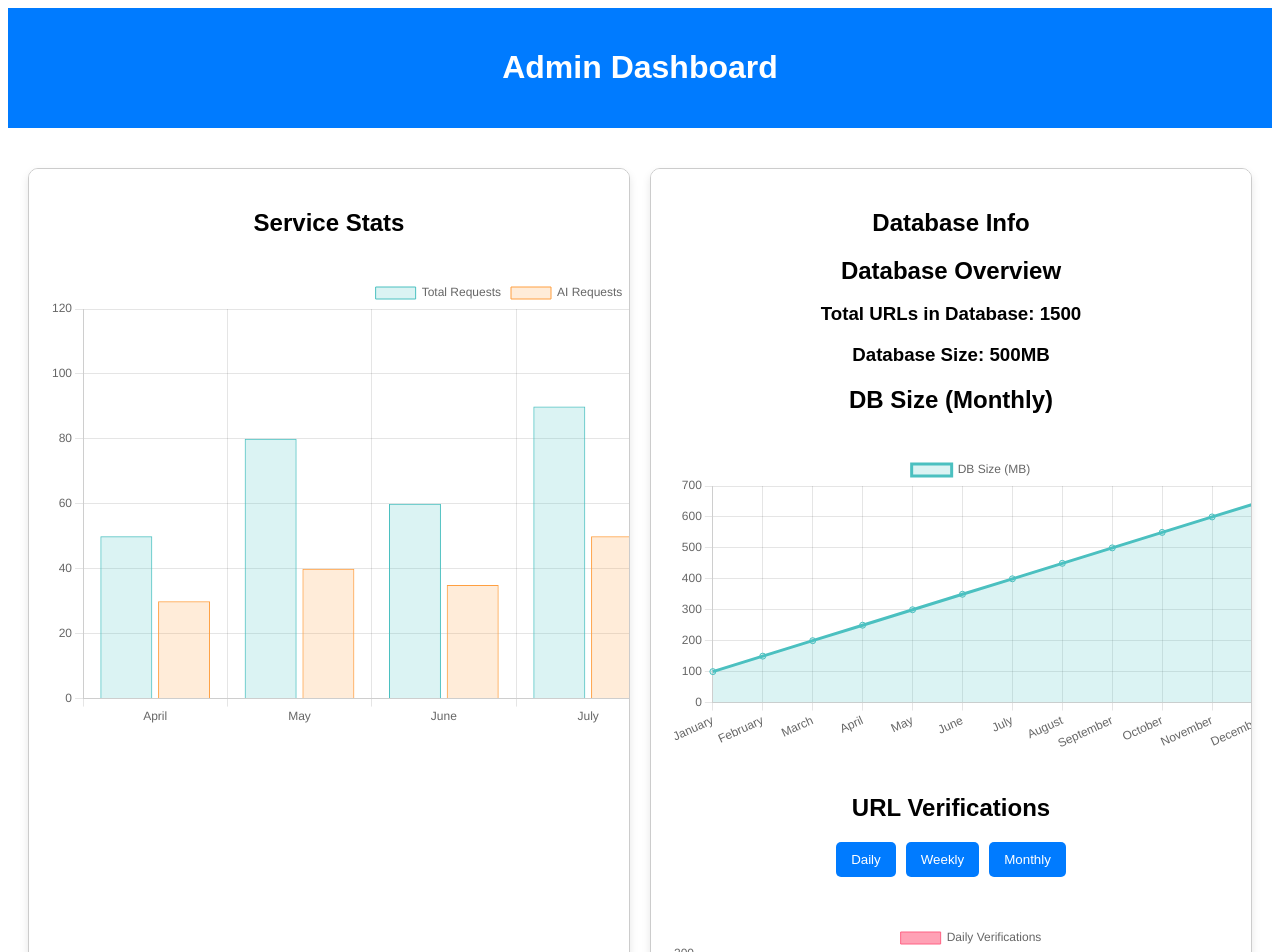
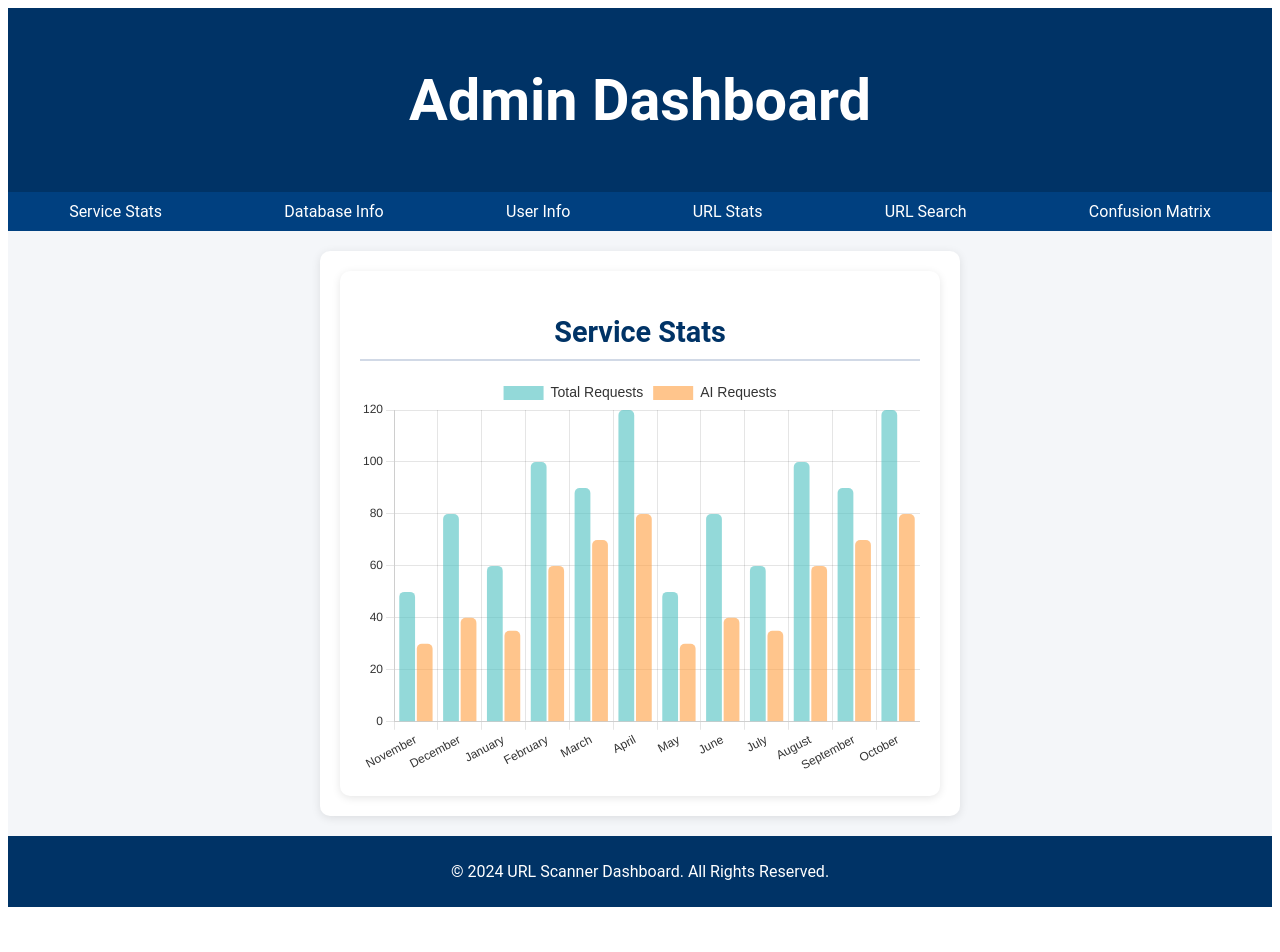
Before and after one commit to racheliee/kisia-project, a Vue app in the folder dashboard/: page / in a window 1280 px wide. Shown: the top 952 px of the page. After the commit the page ends 915 px from the top, so only its background shows below. Built offline with nearby package versions, Linux system fonts and the light colour scheme; no server answers.

Commit message:
feat(fe): updated service chart and app.vue

```diff
--- a/dashboard/src/App.vue
+++ b/dashboard/src/App.vue
@@ -4,44 +4,52 @@
       <h1>Admin Dashboard</h1>
     </header>
 
+    <nav class="nav-bar">
+      <ul>
+        <li><a href="#" @click.prevent="showSection('serviceStats')">Service Stats</a></li>
+        <li><a href="#" @click.prevent="showSection('dbOverview')">Database Info</a></li>
+        <li><a href="#" @click.prevent="showSection('userInfo')">User Info</a></li>
+        <li><a href="#" @click.prevent="showSection('urlStats')">URL Stats</a></li>
+        <li><a href="#" @click.prevent="showSection('urlSearch')">URL Search</a></li>
+        <li><a href="#" @click.prevent="showSection('confusionMatrix')">Confusion Matrix</a></li>
+      </ul>
+    </nav>
+
     <div class="dashboard-container">
-      <!-- 서비스 관련 차트 -->
-      <section class="dashboard-box">
-        <h2>Service Stats</h2>
+      <!-- Service Stats -->
+      <section v-if="currentSection === 'serviceStats'" class="dashboard-box">
         <ServiceCharts />
       </section>
 
-
-      <!-- 데이터베이스 정보  -->
-      <section class="dashboard-box">
+      <!-- Database Info -->
+      <section v-if="currentSection === 'dbOverview'" class="dashboard-box">
         <h2>Database Info</h2>
         <DbOverview />
       </section>
 
-      <!-- 사용자 정보 -->
-      <section class="dashboard-box">
+      <!-- User Information -->
+      <section v-if="currentSection === 'userInfo'" class="dashboard-box">
         <h2>User Information</h2>
         <UserInformation />
       </section>
 
-      <!-- URL 통계 (Top 5 및 False Reports) -->
-      <section class="dashboard-box">
+      <!-- URL Statistics -->
+      <section v-if="currentSection === 'urlStats'" class="dashboard-box">
         <h2>URL Statistics</h2>
         <Top5Reports />
       </section>
 
-      <!-- URL 검색 -->
-      <section class="dashboard-box">
+      <!-- URL Search -->
+      <section v-if="currentSection === 'urlSearch'" class="dashboard-box">
         <h2>URL Search</h2>
         <URLSearch />
       </section>
 
-      <section class="dashboard-box">
-        <h2>ConfusionMatrix</h2>
+      <!-- Confusion Matrix -->
+      <section v-if="currentSection === 'confusionMatrix'" class="dashboard-box">
+        <h2>Confusion Matrix</h2>
         <ConfusionMatrix />
       </section>
-
-
     </div>
 
     <footer>
@@ -52,83 +60,121 @@
 
 <script>
 import ServiceCharts from './components/ServiceCharts.vue';
-import URLSearch from './components/URLSearch.vue';
-import Top5Reports from './components/Top5Reports.vue';
 import DbOverview from './components/DbOverview.vue';
 import UserInformation from './components/UserInformation.vue';
+import Top5Reports from './components/Top5Reports.vue';
+import URLSearch from './components/URLSearch.vue';
 import ConfusionMatrix from './components/ConfusionMatrix.vue';
 
 export default {
+  data() {
+    return {
+      currentSection: 'serviceStats', // Default section
+    };
+  },
   components: {
     ServiceCharts,
-    URLSearch,
-    Top5Reports,
     DbOverview,
     UserInformation,
-    ConfusionMatrix
+    Top5Reports,
+    URLSearch,
+    ConfusionMatrix,
+  },
+  methods: {
+    showSection(section) {
+      this.currentSection = section;
+    },
   },
 };
 </script>
 
 <style>
+/* General Layout */
 #app {
   text-align: center;
-  font-family: Arial, sans-serif;
+  font-family: 'Roboto', sans-serif;
   display: flex;
   flex-direction: column;
   min-height: 100vh;
+  background-color: #f4f6f9;
 }
 
+/* Header Styling */
 header {
-  background-color: #007bff;
+  background-color: #003366;
   color: white;
   padding: 20px;
   text-align: center;
   flex-shrink: 0;
+  font-size: 1.8em;
+  font-weight: bold;
 }
 
-footer {
-  background-color: #f1f1f1;
-  padding: 10px;
-  text-align: center;
-  margin-top: auto;
-  flex-shrink: 0;
+/* Nav Bar Styling */
+.nav-bar {
+  background-color: #004080;
+  padding: 10px 0;
 }
 
+.nav-bar ul {
+  list-style-type: none;
+  padding: 0;
+  margin: 0;
+  display: flex;
+  justify-content: space-around;
+}
+
+.nav-bar a {
+  color: white;
+  text-decoration: none;
+  padding: 10px 20px;
+  transition: background-color 0.3s ease;
+}
+
+.nav-bar a:hover {
+  background-color: #0059b3;
+  border-radius: 5px;
+}
+
+/* Dashboard Layout */
 .dashboard-container {
   display: grid;
-  grid-template-columns: repeat(auto-fill, minmax(400px, 1fr)); /* 최소 400px 너비로 설정 */
+  grid-template-columns: repeat(auto-fit, minmax(300px, 1fr));
   gap: 20px;
-  justify-content: center;
-  margin-top: 20px;
   padding: 20px;
-  flex-grow: 1;
+  justify-items: center;
 }
 
 .dashboard-box {
-  border: 1px solid #ccc;
+  background-color: white;
+  padding: 20px;
   border-radius: 10px;
-  padding: 20px;
-  background-color: white;
-  box-shadow: 0 4px 8px rgba(0, 0, 0, 0.1);
-  height: 100%; /* 박스 높이를 통일 */
-  overflow-y: auto; /* 내부 내용이 길면 스크롤 */
+  box-shadow: 0 2px 10px rgba(0, 0, 0, 0.1);
+  width: 100%;
+  max-width: 600px;
 }
 
 h2 {
   font-size: 1.5em;
   margin-bottom: 15px;
+  color: #003366;
+  border-bottom: 2px solid #d1d9e6;
+  padding-bottom: 10px;
 }
 
-@media (max-width: 1200px) {
-  .dashboard-container {
-    grid-template-columns: 1fr 1fr; /* 2열 레이아웃 */
-  }
+/* Footer Styling */
+footer {
+  background-color: #003366;
+  color: white;
+  padding: 10px;
+  text-align: center;
+  margin-top: auto;
 }
 
+/* Responsive Design */
 @media (max-width: 800px) {
   .dashboard-container {
-    grid-template-columns: 1fr; /* 모바일에서는 1열 레이아웃 */
+    grid-template-columns: 1fr;
   }
 }
 </style>
--- a/dashboard/src/components/ServiceCharts.vue
+++ b/dashboard/src/components/ServiceCharts.vue
@@ -1,97 +1,135 @@
 <template>
-  <div>
-    <!-- <h2>Total and AI Request Counts (Last 6 Months)</h2> -->
-    <canvas id="requestChart"></canvas>
+  <div class="service-charts-container">
+    <h2 class="chart-title">Service Stats</h2>
+    <div class="chart-wrapper">
+      <canvas id="serviceChart"></canvas>
+    </div>
   </div>
 </template>
 
 <script>
-import axios from "axios";
-import Chart from "chart.js/auto";
+import { Chart } from 'chart.js/auto';
+import axios from 'axios';
 
 export default {
   data() {
     return {
-      totalRequests: [], // 총 검사 요청 데이터
-      aiRequests: [], // AI 검사 요청 데이터
-      months: ["April", "May", "June", "July", "August", "September"], // 최근 6개월의 월
-      error: false, // 오류 발생 여부
+      totalRequests: [],
+      aiRequests: [],
+      isLoading: false, // To handle loading state
+      chartInstance: null, // Chart.js instance
+      months: [], // Dynamically adjusted months
     };
   },
   mounted() {
-    this.fetchData();
+    this.initializeMonths(); // Initialize months before rendering chart
+    this.fetchData(); // Fetch monthly data for the current year
   },
   methods: {
-    // 데이터를 받아오는 함수
+    // Initialize months array based on the current month
+    initializeMonths() {
+      const currentMonth = new Date().getMonth(); // 0 = January, 11 = December
+      const monthLabels = ['January', 'February', 'March', 'April', 'May', 'June', 'July', 'August', 'September', 'October', 'November', 'December'];
+
+      // Rearrange the months so the current month is at the end
+      this.months = [...monthLabels.slice(currentMonth + 1), ...monthLabels.slice(0, currentMonth + 1)];
+    },
     async fetchData() {
+      this.isLoading = true;
+
       try {
-        // 첫 번째 API 호출: 총 요청 수 가져오기
-        const totalResponse = await axios.get("/admin/stats/total-requests?interval=month");
-        this.totalRequests = this.extractLastSixMonthsData(totalResponse.data.totalRequests);
+        // Fetch total requests for the year (monthly data)
+        const totalRequestsResponse = await axios.get('/admin/stats/total-requests?interval=month');
+        this.totalRequests = totalRequestsResponse.data.totalRequests;
 
-        // 두 번째 API 호출: AI 요청 수 가져오기
-        const aiResponse = await axios.get("/admin/stats/ai-requests?interval=month");
-        this.aiRequests = this.extractLastSixMonthsData(aiResponse.data.aiRequests);
+        // Fetch AI requests for the year (monthly data)
+        const aiRequestsResponse = await axios.get('/admin/stats/ai-requests?interval=month');
+        this.aiRequests = aiRequestsResponse.data.aiRequests;
 
-        // 차트를 렌더링
+        // Render the chart with the new data
         this.renderChart();
       } catch (error) {
-        console.error("Error fetching data, using temporary data", error);
-        this.error = true;
-
-        // 오류 시 임시 데이터를 사용
-        const tempData = this.getTemporaryData();
-        this.months = tempData.months;
-        this.totalRequests = tempData.totalRequests;
-        this.aiRequests = tempData.aiRequests;
-
-        // 차트를 렌더링
+        console.error('Error fetching data, using sample data', error);
+        this.useSampleData();
         this.renderChart();
       }
+
+      this.isLoading = false;
     },
-    // 최근 6개월 데이터를 추출하는 함수
-    extractLastSixMonthsData(data) {
-      // API에서 받은 데이터는 총 합계일 수 있으므로, 최근 6개월 데이터를 추출
-      return data.slice(Math.max(data.length - 6, 0));
+    useSampleData() {
+      // Sample data when API calls fail
+      this.totalRequests = [50, 80, 60, 100, 90, 120, 50, 80, 60, 100, 90, 120];
+      this.aiRequests = [30, 40, 35, 60, 70, 80, 30, 40, 35, 60, 70, 80];
     },
-    // 임시 데이터를 제공하는 함수 (DB 연결 실패 시 사용)
-    getTemporaryData() {
-      return {
-        months: ["April", "May", "June", "July", "August", "September"],
-        totalRequests: [50, 80, 60, 90, 100, 120],
-        aiRequests: [30, 40, 35, 50, 70, 80],
-      };
-    },
-    // 차트를 렌더링하는 함수
     renderChart() {
-      const ctx = document.getElementById("requestChart").getContext("2d");
+      const ctx = document.getElementById('serviceChart').getContext('2d');
 
-      new Chart(ctx, {
-        type: "bar",
+      // Destroy the previous chart instance if it exists
+      if (this.chartInstance) {
+        this.chartInstance.destroy();
+      }
+
+      this.chartInstance = new Chart(ctx, {
+        type: 'bar',
         data: {
-          labels: this.months, // X축에 표시될 월
+          labels: this.months, // Dynamically adjusted months
           datasets: [
             {
-              label: "Total Requests",
+              label: 'Total Requests',
               data: this.totalRequests,
-              backgroundColor: "rgba(75, 192, 192, 0.2)",
-              borderColor: "rgba(75, 192, 192, 1)",
-              borderWidth: 1,
+              backgroundColor: 'rgba(75, 192, 192, 0.6)',
+              borderColor: 'rgba(75, 192, 192, 1)',
+              hoverBackgroundColor: 'rgba(75, 192, 192, 0.8)',
+              borderRadius: 5,
             },
             {
-              label: "AI Requests",
+              label: 'AI Requests',
               data: this.aiRequests,
-              backgroundColor: "rgba(255, 159, 64, 0.2)",
-              borderColor: "rgba(255, 159, 64, 1)",
-              borderWidth: 1,
+              backgroundColor: 'rgba(255, 159, 64, 0.6)',
+              borderColor: 'rgba(255, 159, 64, 1)',
+              hoverBackgroundColor: 'rgba(255, 159, 64, 0.8)',
+              borderRadius: 5,
             },
           ],
         },
         options: {
           responsive: true,
+          maintainAspectRatio: false,
           scales: {
             y: {
               beginAtZero: true,
+              ticks: {
+                color: '#333',
+              },
+            },
+            x: {
+              ticks: {
+                color: '#333',
+              },
+            },
+          },
+          plugins: {
+            legend: {
+              display: true,
+              labels: {
+                color: '#333',
+                font: {
+                  size: 14,
+                  family: 'Arial',
+                },
+              },
+            },
+            tooltip: {
+              backgroundColor: 'rgba(0, 0, 0, 0.8)',
+              titleColor: '#fff',
+              bodyColor: '#fff',
+              bodyFont: {
+                size: 14,
+              },
+              padding: 10,
+              displayColors: false,
+              borderWidth: 1,
+              borderColor: '#333',
             },
           },
         },
@@ -102,9 +140,29 @@ export default {
 </script>
 
 <style scoped>
+.service-charts-container {
+  margin: 0 auto;
+  padding: 20px;
+  background-color: white;
+  border-radius: 10px;
+  box-shadow: 0 2px 8px rgba(0, 0, 0, 0.1);
+  max-width: 1000px;
+}
+
+.chart-title {
+  font-size: 1.8em;
+  font-weight: bold;
+  color: #003366;
+  margin-bottom: 15px;
+}
+
+.chart-wrapper {
+  position: relative;
+  height: 400px;
+}
+
 canvas {
-  max-width: 900px;
-  margin: 40px auto;
-  height: 500px;
+  max-width: 100%;
+  height: auto;
 }
 </style>
```
